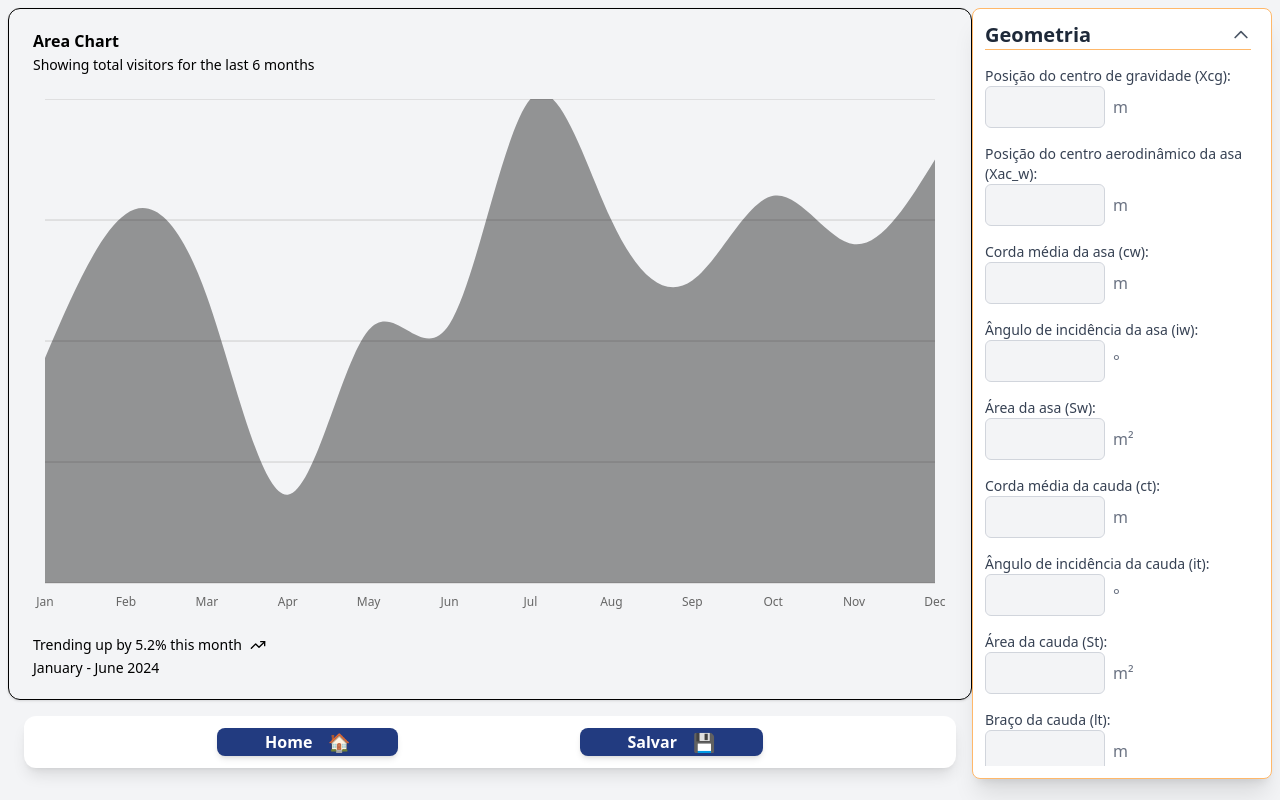
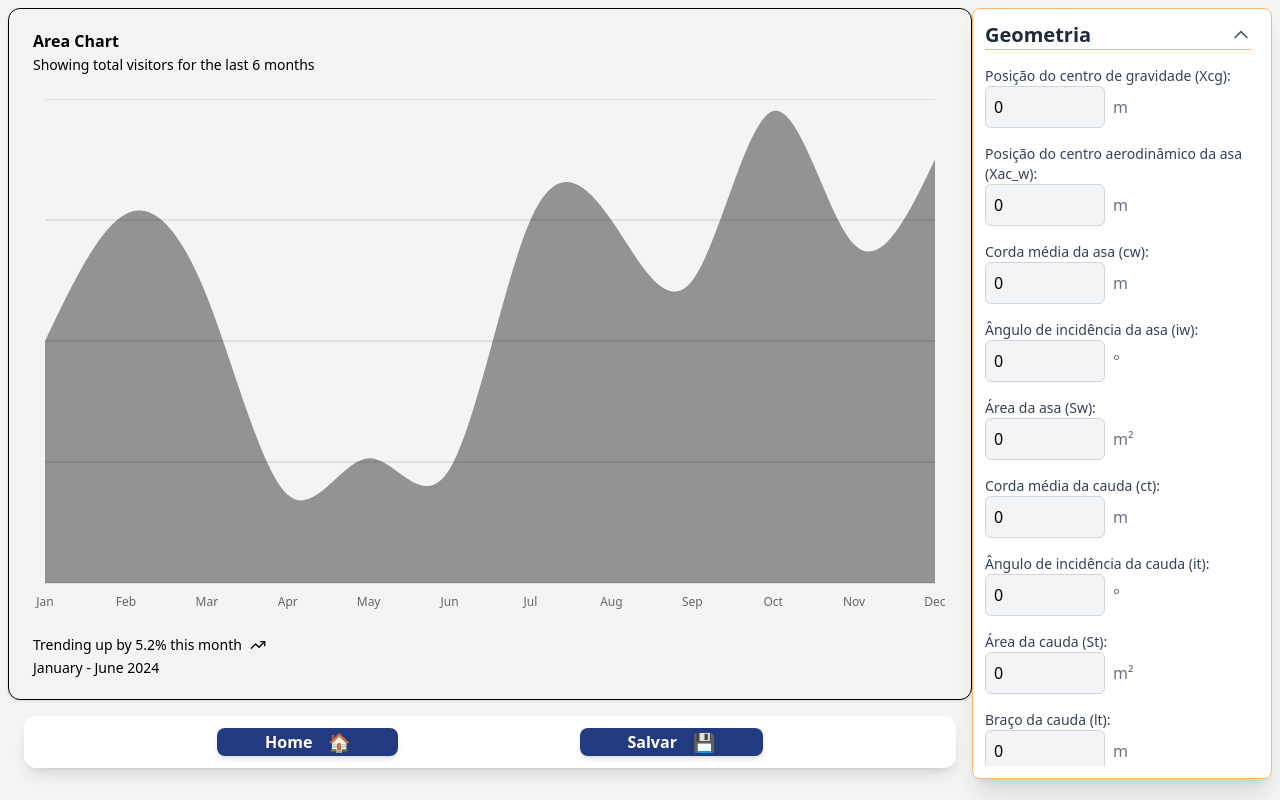
Before and after one commit to Maua-Dev/aero_front, a React (Vite) app: page /nova-simulacao in a window 1280 px wide. Built offline with nearby package versions, Linux system fonts and the light colour scheme.

Commit message:
Parameters Creation and some Equations (Graf still needed)

```diff
--- a/src/pages/simulation.tsx
+++ b/src/pages/simulation.tsx
@@ -1,4 +1,6 @@
 import React from "react";
+//import { defaultParams } from "src/values/defaultValues";
+//                                                     Usar pnpm! -Tokuji
 // import logo from "../assets/logo.png";
 import { TrendingUp } from "lucide-react";
 import { Area, AreaChart, CartesianGrid, XAxis } from "recharts";
@@ -21,19 +23,35 @@ import diagramaFuselagem from "../assets/diagramaFuselagem.jpeg";
 import analiseAlpha from "../assets/analiseAlpha.jpeg";
 import { Link } from "react-router-dom";
 import { useState } from "react";
+//import { runSimulation } from "src/utils/calculations";
+
+export interface SimulationParams {
+  Xcg: number;
+  Xac_w: number;
+  cw: number;
+  iw: number;
+  Sw: number;
+  ct: number;
+  it: number;
+  St: number;
+  lt: number;
+  Cm_ac: number;
+  Cl_0: number;
+  Cl_alpha: number;
+}
 
 const Simulacao: React.FC = () => {
   const chartData = [
-    { month: "January", mobile: 186 },
+    { month: "January", mobile: 200 },
     { month: "February", mobile: 305 },
     { month: "March", mobile: 237 },
     { month: "April", mobile: 73 },
-    { month: "May", mobile: 209 },
-    { month: "June", mobile: 214 },
-    { month: "July", mobile: 400 },
+    { month: "May", mobile: 103 },
+    { month: "June", mobile: 94 },
+    { month: "July", mobile: 300 },
     { month: "August", mobile: 300 },
     { month: "September", mobile: 250 },
-    { month: "October", mobile: 320 },
+    { month: "October", mobile: 390 },
     { month: "November", mobile: 280 },
     { month: "December", mobile: 350 },
   ];
@@ -43,8 +61,27 @@ const Simulacao: React.FC = () => {
       color: "var(--chart-1)",
     },
   };
+  //fechar e abrir painéis laterais
   const [geometriaOpen, setGeometriaOpen] = useState(true);
   const [aerodinamicaOpen, setAerodinamicaOpen] = useState(true);
+
+  const [params, setparams] = useState<SimulationParams>({
+    Xcg: 0,
+    Xac_w: 0,
+    cw: 0,
+    iw: 0,
+    Sw: 0,
+    ct: 0,
+    it: 0,
+    St: 0,
+    lt: 0,
+    Cm_ac: 0,
+    Cl_0: 0,
+    Cl_alpha: 0,
+  });
+  const handleChange = (field: keyof typeof params, value: number) => {
+    setparams((prev) => ({ ...prev, [field]: value }));
+  };
 
   return (
     <div className="min-h-screen p-2 flex flex-row bg-gray-100">
@@ -187,7 +224,9 @@ const Simulacao: React.FC = () => {
           >
             <h2 className="text-xl font-semibold text-gray-800">Geometria</h2>
             <svg
-              className={`w-5 h-5 text-gray-600 transition-transform duration-300 ${geometriaOpen ? "rotate-180" : ""}`}
+              className={`w-5 h-5 text-gray-600 transition-transform duration-300 ${
+                geometriaOpen ? "rotate-180" : ""
+              }`}
               fill="none"
               stroke="currentColor"
               viewBox="0 0 24 24"
@@ -211,6 +250,10 @@ const Simulacao: React.FC = () => {
                 <div className="flex items-center">
                   <input
                     type="number"
+                    value={params.Xcg}
+                    onChange={(e) =>
+                      handleChange("Xcg", parseFloat(e.target.value))
+                    }
                     className="w-[120px] p-2 border border-gray-300 rounded-md bg-gray-100"
                   />
                   <span className="ml-2 text-gray-500">m</span>
@@ -223,6 +266,10 @@ const Simulacao: React.FC = () => {
                 <div className="flex items-center">
                   <input
                     type="number"
+                    value={params.Xac_w}
+                    onChange={(e) =>
+                      handleChange("Xac_w", parseFloat(e.target.value))
+                    }
                     className="w-[120px] bg-gray-100 p-2 border border-gray-300 rounded-md focus:ring-blue-500 focus:border-blue-500"
                   />
                   <span className="ml-2 text-gray-500">m</span>
@@ -235,6 +282,10 @@ const Simulacao: React.FC = () => {
                 <div className="flex items-center">
                   <input
                     type="number"
+                    value={params.cw}
+                    onChange={(e) =>
+                      handleChange("cw", parseFloat(e.target.value))
+                    }
                     className="w-[120px] bg-gray-100 p-2 border border-gray-300 rounded-md focus:ring-blue-500 focus:border-blue-500"
                   />
                   <span className="ml-2 text-gray-500">m</span>
@@ -247,6 +298,10 @@ const Simulacao: React.FC = () => {
                 <div className="flex items-center">
                   <input
                     type="number"
+                    value={params.iw}
+                    onChange={(e) =>
+                      handleChange("iw", parseFloat(e.target.value))
+                    }
                     className="w-[120px] bg-gray-100 p-2 border border-gray-300 rounded-md focus:ring-blue-500 focus:border-blue-500"
                   />
                   <span className="ml-2 text-gray-500">°</span>
@@ -259,6 +314,10 @@ const Simulacao: React.FC = () => {
                 <div className="flex items-center">
                   <input
                     type="number"
+                    value={params.Sw}
+                    onChange={(e) =>
+                      handleChange("Sw", parseFloat(e.target.value))
+                    }
                     className="w-[120px] bg-gray-100 p-2 border border-gray-300 rounded-md focus:ring-blue-500 focus:border-blue-500"
                   />
                   <span className="ml-2 text-gray-500">m²</span>
@@ -271,6 +330,10 @@ const Simulacao: React.FC = () => {
                 <div className="flex items-center">
                   <input
                     type="number"
+                    value={params.ct}
+                    onChange={(e) =>
+                      handleChange("ct", parseFloat(e.target.value))
+                    }
                     className="w-[120px] bg-gray-100 p-2 border border-gray-300 rounded-md focus:ring-blue-500 focus:border-blue-500"
                   />
                   <span className="ml-2 text-gray-500">m</span>
@@ -283,6 +346,10 @@ const Simulacao: React.FC = () => {
                 <div className="flex items-center">
                   <input
                     type="number"
+                    value={params.it}
+                    onChange={(e) =>
+                      handleChange("it", parseFloat(e.target.value))
+                    }
                     className="w-[120px] bg-gray-100 p-2 border border-gray-300 rounded-md focus:ring-blue-500 focus:border-blue-500"
                   />
                   <span className="ml-2 text-gray-500">°</span>
@@ -295,6 +362,10 @@ const Simulacao: React.FC = () => {
                 <div className="flex items-center">
                   <input
                     type="number"
+                    value={params.St}
+                    onChange={(e) =>
+                      handleChange("St", parseFloat(e.target.value))
+                    }
                     className="w-[120px] bg-gray-100 p-2 border border-gray-300 rounded-md focus:ring-blue-500 focus:border-blue-500"
                   />
                   <span className="ml-2 text-gray-500">m²</span>
@@ -307,6 +378,10 @@ const Simulacao: React.FC = () => {
                 <div className="flex items-center">
                   <input
                     type="number"
+                    value={params.lt}
+                    onChange={(e) =>
+                      handleChange("lt", parseFloat(e.target.value))
+                    }
                     className="w-[120px] bg-gray-100 p-2 border border-gray-300 rounded-md focus:ring-blue-500 focus:border-blue-500"
                   />
                   <span className="ml-2 text-gray-500">m</span>
@@ -355,7 +430,9 @@ const Simulacao: React.FC = () => {
               Aerodinamica
             </h2>
             <svg
-              className={`w-5 h-5 text-gray-600 transition-transform duration-300 ${aerodinamicaOpen ? "rotate-180" : ""}`}
+              className={`w-5 h-5 text-gray-600 transition-transform duration-300 ${
+                aerodinamicaOpen ? "rotate-180" : ""
+              }`}
               fill="none"
               stroke="currentColor"
               viewBox="0 0 24 24"
@@ -379,6 +456,10 @@ const Simulacao: React.FC = () => {
                 <div className="flex items-center">
                   <input
                     type="number"
+                    value={params.Cm_ac}
+                    onChange={(e) =>
+                      handleChange("Cm_ac", parseFloat(e.target.value))
+                    }
                     className="w-[120px] bg-gray-100 p-2 border border-gray-300 rounded-md focus:ring-blue-500 focus:border-blue-500"
                   />
                   <span className="ml-2 text-gray-500">kg.m/s</span>
@@ -391,6 +472,10 @@ const Simulacao: React.FC = () => {
                 <div className="flex items-center">
                   <input
                     type="number"
+                    value={params.Cl_0}
+                    onChange={(e) =>
+                      handleChange("Cl_0", parseFloat(e.target.value))
+                    }
                     className="w-[120px] bg-gray-100 p-2 border border-gray-300 rounded-md focus:ring-blue-500 focus:border-blue-500"
                   />
                 </div>
@@ -402,6 +487,10 @@ const Simulacao: React.FC = () => {
                 <div className="flex items-center">
                   <input
                     type="number"
+                    value={params.Cl_alpha}
+                    onChange={(e) =>
+                      handleChange("Cl_alpha", parseFloat(e.target.value))
+                    }
                     className="w-[270px] bg-gray-100 p-2 border border-gray-300 rounded-md focus:ring-blue-500 focus:border-blue-500"
                   />
                 </div>
--- /dev/null
+++ b/src/utils/calculations.ts
@@ -0,0 +1,22 @@
+
+export function runSimulation(params: SimulationParams) {
+  // converte ângulos Iw (wing incidence) e It (tail incidence) de graus para radianos
+  const iw = (params.iw * Math.PI) / 180;
+  const it = (params.it * Math.PI) / 180;
+
+  // cálculos básicos:
+  // Momento da asa em relação ao centro de gravidade, Cm (wing moment contribution),
+  const Cm_w =
+    params.Cm_ac + params.Cl_0 * ((params.Xcg - params.Xac_w) / params.cw);
+  //Contribuição da cauda horizontal
+  const Cm_t = -params.Cl_alpha * (params.lt / params.cw) * (iw - it);
+  //Momento total e estabilidade
+  const Cm_total = Cm_w + Cm_t;
+
+  return {
+    Cm_w,
+    Cm_t,
+    Cm_total,
+    estabilidade: Cm_total < 0 ? "estável" : "instável",
+  };
+}
--- /dev/null
+++ b/src/values/defaultValues.ts
@@ -0,0 +1,14 @@
+export const defaultParams = {
+  Xcg: 0,
+  Xac_w: 0,
+  cw: 0,
+  iw: 0,
+  Sw: 0,
+  ct: 0,
+  it: 0,
+  St: 0,
+  lt: 0,
+  Cm_ac: 0,
+  Cl_0: 0,
+  Cl_alpha: 0,
+};
```
Also changed, not shown: 2 other files (tests, documents, lock files or other folders).
